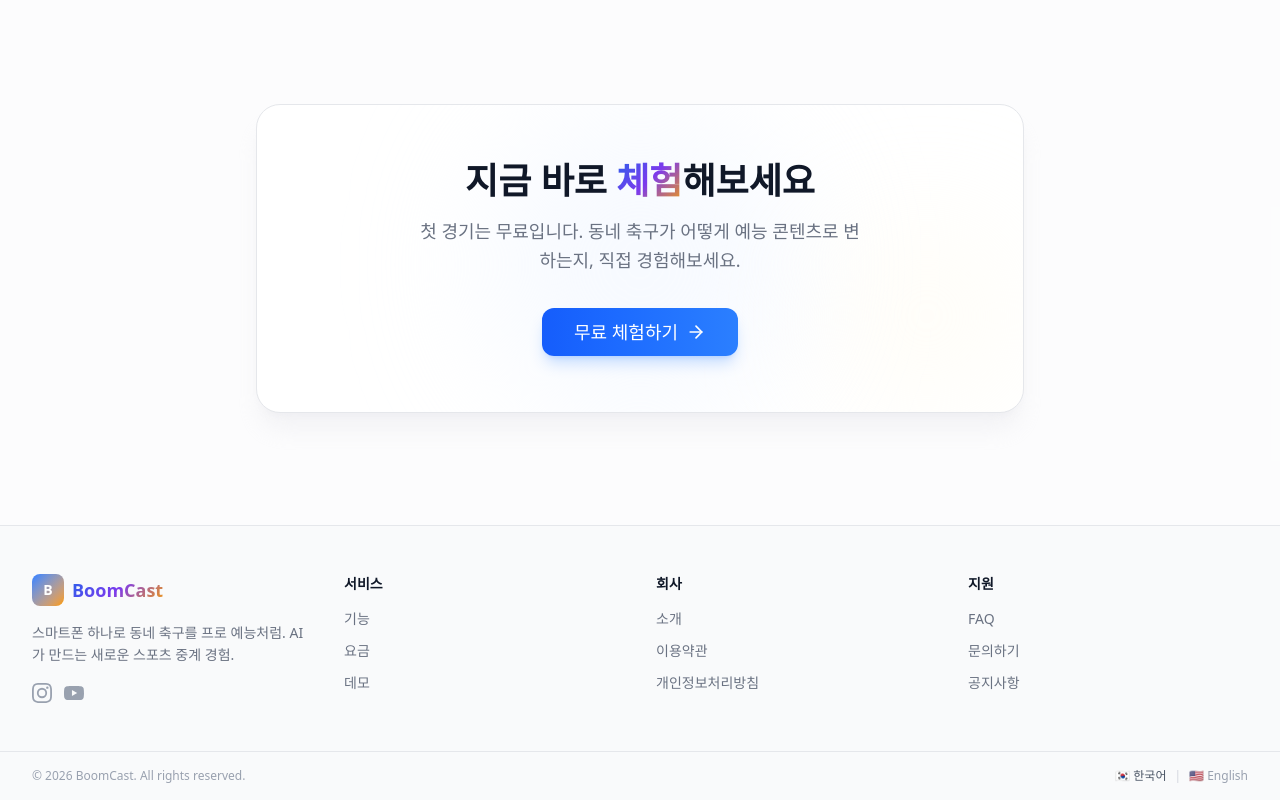
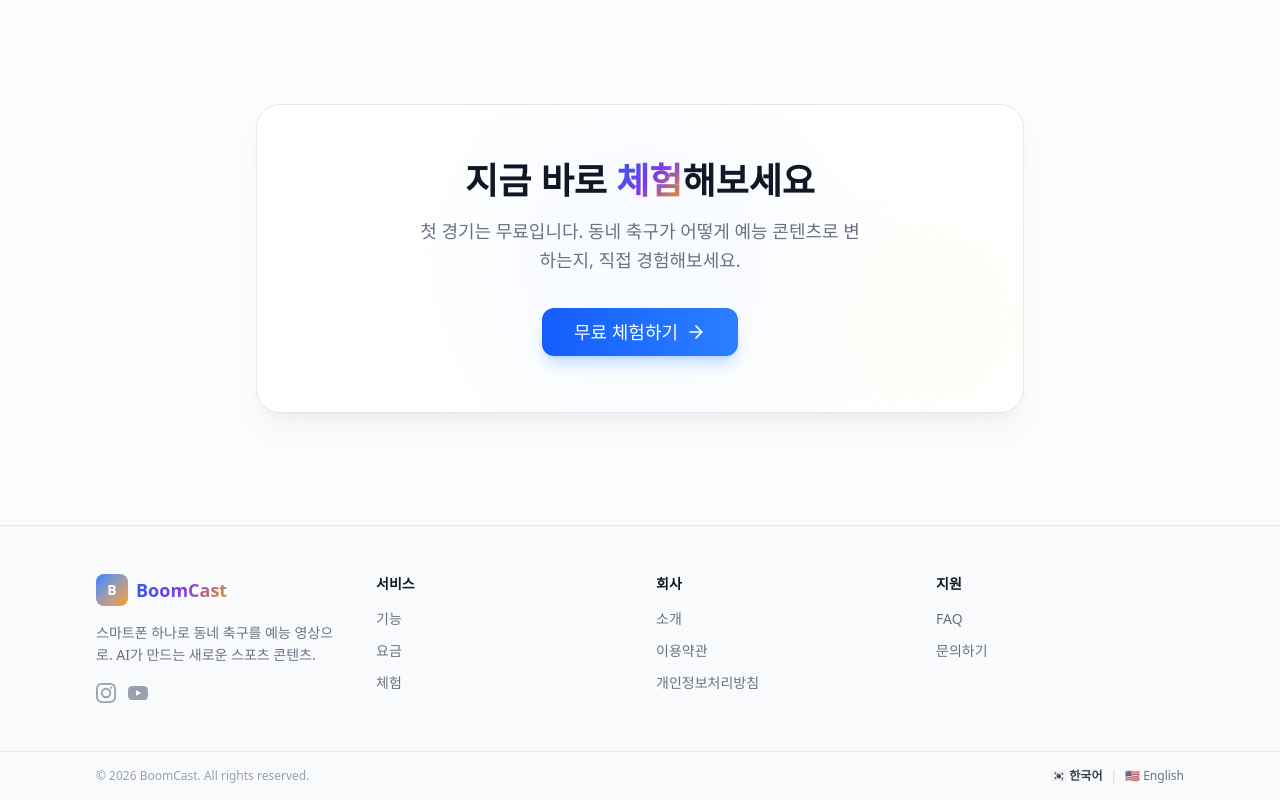
Before and after one commit to kangyh427/boomcast, a Next.js app: page / in a window 1280 px wide. Shown: the part 5382-6182 px from the top of the page. Built offline with nearby package versions, Linux system fonts and the light colour scheme; a web font is replaced by a local one.

Commit message:
Update Footer.tsx

```diff
--- a/src/components/common/Footer.tsx
+++ b/src/components/common/Footer.tsx
@@ -1,16 +1,22 @@
 /*
  * ============================================================
  * 파일: src/components/common/Footer.tsx
- * 설명: BoomCast 푸터 - 4컬럼 반응형 (데/태/모: 4/2/1)
- * 최근 작업: 세션 3 - 신규 생성
- *            한/영 텍스트 하드코딩 (세션 6에서 i18n 교체)
- * 작성일: 2025-03-06
+ * 설명: BoomCast 푸터 - 4컬럼 반응형
+ * 경로: src/components/common/Footer.tsx
+ * 최근 작업: 세션 6 - useLang 적용 + 문구 수정
+ *   - "스포츠 중계" → "예능 영상"
+ *   - "데모" → "체험"
+ *   - 푸터 언어 전환 버튼도 useLang 연결
+ * 작성일: 2026-03-07
  * ============================================================
  */
 
+"use client";
+
 import Link from "next/link";
+import { useLang } from "@/providers/LanguageProvider";
 
-/* ── 푸터 링크 데이터 (한/영 병기) ── */
+/* ── 푸터 링크 데이터 ── */
 const footerSections = [
   {
     titleKo: "서비스",
@@ -18,7 +24,7 @@ const footerSections = [
     links: [
       { href: "/#features", labelKo: "기능", labelEn: "Features" },
       { href: "/#pricing", labelKo: "요금", labelEn: "Pricing" },
-      { href: "/demo", labelKo: "데모", labelEn: "Demo" },
+      { href: "/demo", labelKo: "체험", labelEn: "Experience" },
     ],
   },
   {
@@ -36,7 +42,6 @@ const footerSections = [
     links: [
       { href: "/faq", labelKo: "FAQ", labelEn: "FAQ" },
       { href: "/contact", labelKo: "문의하기", labelEn: "Contact" },
-      { href: "/notice", labelKo: "공지사항", labelEn: "Notice" },
     ],
   },
 ];
@@ -63,15 +68,12 @@ const socialLinks = [
 ];
 
 export default function Footer() {
-  /* TODO: 세션 6에서 i18n 훅으로 교체 */
-  const lang = "ko";
+  const { lang, toggleLang } = useLang();
 
   return (
     <footer className="bg-gray-50 border-t border-gray-200">
-      {/* ── 메인 콘텐츠 ── */}
-      <div className="max-w-7xl mx-auto px-4 sm:px-6 lg:px-8 py-12">
+      <div className="max-w-6xl mx-auto px-4 sm:px-6 lg:px-8 py-12">
         <div className="grid grid-cols-1 sm:grid-cols-2 lg:grid-cols-4 gap-8">
-
           {/* 브랜드 영역 */}
           <div className="sm:col-span-2 lg:col-span-1">
             <Link href="/" className="inline-flex items-center gap-2 mb-4">
@@ -82,10 +84,9 @@ export default function Footer() {
             </Link>
             <p className="text-sm text-gray-500 leading-relaxed mb-4">
               {lang === "ko"
-                ? "스마트폰 하나로 동네 축구를 프로 예능처럼. AI가 만드는 새로운 스포츠 중계 경험."
-                : "Turn neighborhood games into pro entertainment with just a smartphone. A new sports casting experience powered by AI."}
+                ? "스마트폰 하나로 동네 축구를 예능 영상으로. AI가 만드는 새로운 스포츠 콘텐츠."
+                : "Turn neighborhood games into entertainment videos with just a smartphone. AI-powered sports content."}
             </p>
-            {/* 소셜 링크 */}
             <div className="flex items-center gap-3">
               {socialLinks.map((social) => (
                 <a
@@ -102,7 +103,7 @@ export default function Footer() {
             </div>
           </div>
 
-          {/* 링크 섹션들 (3컬럼) */}
+          {/* 링크 섹션 */}
           {footerSections.map((section) => (
             <div key={section.titleKo}>
               <h3 className="text-sm font-semibold text-gray-900 mb-3">
@@ -127,17 +128,22 @@ export default function Footer() {
 
       {/* ── 하단 바 ── */}
       <div className="border-t border-gray-200">
-        <div className="max-w-7xl mx-auto px-4 sm:px-6 lg:px-8 py-4 flex flex-col sm:flex-row items-center justify-between gap-3">
+        <div className="max-w-6xl mx-auto px-4 sm:px-6 lg:px-8 py-4 flex flex-col sm:flex-row items-center justify-between gap-3">
           <p className="text-xs text-gray-400">
             © 2026 BoomCast. All rights reserved.
           </p>
-
-          {/* 언어 전환 (세션 6에서 기능 연결) */}
-          <div className="flex items-center gap-2 text-xs">
-            <button className="text-gray-600 font-medium">🇰🇷 한국어</button>
+          <button
+            onClick={toggleLang}
+            className="flex items-center gap-2 text-xs text-gray-500 hover:text-gray-700 transition-colors"
+          >
+            <span className={lang === "ko" ? "font-semibold text-gray-700" : ""}>
+              🇰🇷 한국어
+            </span>
             <span className="text-gray-300">|</span>
-            <button className="text-gray-400 hover:text-gray-600 transition-colors">🇺🇸 English</button>
-          </div>
+            <span className={lang === "en" ? "font-semibold text-gray-700" : ""}>
+              🇺🇸 English
+            </span>
+          </button>
         </div>
       </div>
     </footer>
```
